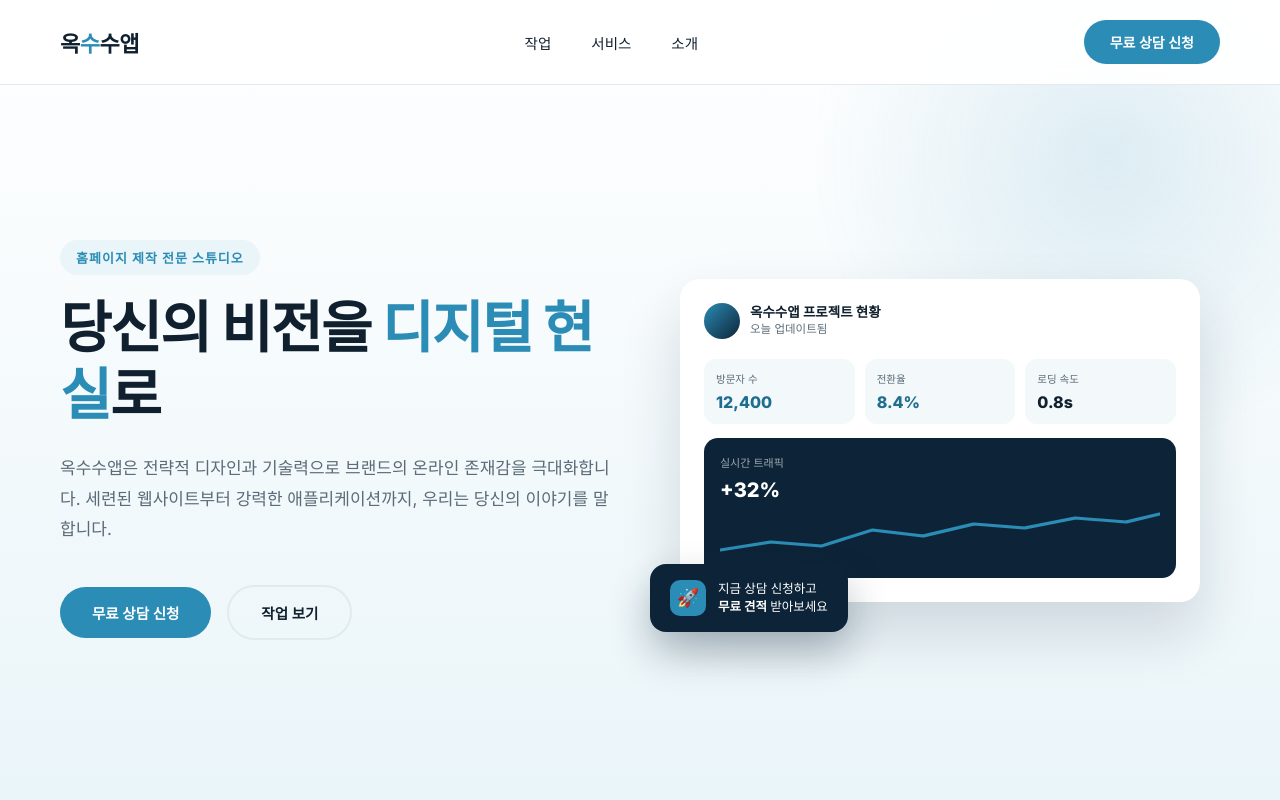
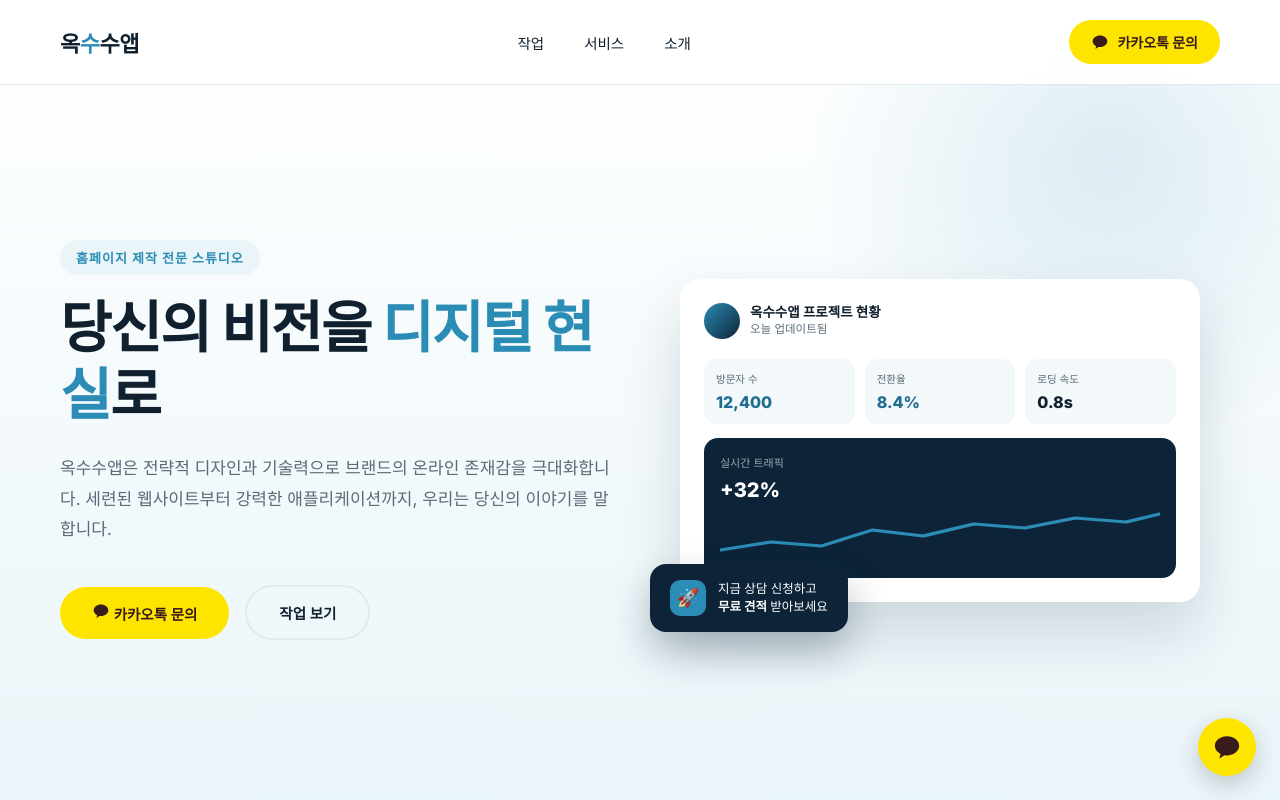
Before and after one commit to skystar3133/academy, a plain HTML site: page index.html in a window 1280 px wide. Shown: the top 800 px of the page. Drawn offline with Linux system fonts and the light colour scheme.

Commit message:
카카오톡 채널 문의 링크를 메인 곳곳에 눈에 띄게 추가
pf.kakao.com/_exmtKX 문의톡을 네비게이션, 히어로, 강점 섹션, 하단 CTA, 푸터, 우측 하단 플로팅 버튼에 카카오 옐로우 색상으로 배치. 이메일 문의는 보조 링크로 유지.

Co-Authored-By: Claude Sonnet 5 <noreply@anthropic.com>

```diff
--- a/index.html
+++ b/index.html
@@ -101,6 +101,69 @@
             background: var(--primary-dark);
             transform: translateY(-2px);
         }
+
+        /* Kakao channel */
+        .kakao-btn {
+            background: #FEE500;
+            color: #391B1B;
+            display: inline-flex;
+            align-items: center;
+            gap: 8px;
+            text-decoration: none;
+            font-weight: 700;
+            transition: all 0.3s ease;
+        }
+
+        .kakao-btn:hover {
+            background: #FFEB4D;
+            transform: translateY(-2px);
+        }
+
+        .kakao-btn svg { flex-shrink: 0; }
+
+        nav .kakao-btn {
+            padding: 12px 22px;
+            border-radius: 30px;
+            font-size: 14px;
+        }
+
+        .btn.kakao-btn {
+            padding: 15px 32px;
+            border-radius: 30px;
+            font-size: 14.5px;
+        }
+
+        .cta-section .kakao-btn {
+            background: #FEE500;
+            color: #391B1B;
+        }
+        .cta-section .kakao-btn:hover { background: #FFEB4D; }
+
+        .cta-secondary-link {
+            display: block;
+            margin-top: 18px;
+            font-size: 13.5px;
+            color: rgba(255,255,255,0.75);
+            text-decoration: underline;
+        }
+
+        .kakao-float {
+            position: fixed;
+            right: 24px;
+            bottom: 24px;
+            z-index: 999;
+            width: 58px;
+            height: 58px;
+            border-radius: 50%;
+            background: #FEE500;
+            display: flex;
+            align-items: center;
+            justify-content: center;
+            box-shadow: 0 8px 24px rgba(0,0,0,0.2);
+            transition: transform 0.25s ease;
+        }
+
+        .kakao-float:hover { transform: scale(1.08); }
 
         /* Hero Section */
         .hero {
@@ -672,7 +735,10 @@
             <li><a href="#services">서비스</a></li>
             <li><a href="#about">소개</a></li>
         </ul>
-        <a href="mailto:hello@oksusuapp.com" class="contact-btn">무료 상담 신청</a>
+        <a href="https://pf.kakao.com/_exmtKX" target="_blank" rel="noopener" class="contact-btn kakao-btn">
+            <svg width="18" height="18" viewBox="0 0 256 256" xmlns="http://www.w3.org/2000/svg"><path fill="#391B1B" d="M128 36C70.1 36 24 72.6 24 117.8c0 29.2 19.6 54.8 49 69.2-2.1 7.8-7.7 28.6-8.9 33-1.4 5.3 2 5.2 4.2 3.8 1.7-1.1 27-18.3 38-25.7 6.9 1 14 1.5 21.7 1.5 57.9 0 104-36.6 104-81.8S185.9 36 128 36z"/></svg>
+            카카오톡 문의
+        </a>
     </nav>
 
     <!-- Hero Section -->
@@ -682,7 +748,10 @@
             <h1>당신의 비전을 <em>디지털 현실</em>로</h1>
             <p>옥수수앱은 전략적 디자인과 기술력으로 브랜드의 온라인 존재감을 극대화합니다. 세련된 웹사이트부터 강력한 애플리케이션까지, 우리는 당신의 이야기를 말합니다.</p>
             <div class="hero-cta">
-                <a href="mailto:hello@oksusuapp.com" class="btn btn-primary">무료 상담 신청</a>
+                <a href="https://pf.kakao.com/_exmtKX" target="_blank" rel="noopener" class="btn kakao-btn">
+                    <svg width="18" height="18" viewBox="0 0 256 256" xmlns="http://www.w3.org/2000/svg"><path fill="#391B1B" d="M128 36C70.1 36 24 72.6 24 117.8c0 29.2 19.6 54.8 49 69.2-2.1 7.8-7.7 28.6-8.9 33-1.4 5.3 2 5.2 4.2 3.8 1.7-1.1 27-18.3 38-25.7 6.9 1 14 1.5 21.7 1.5 57.9 0 104-36.6 104-81.8S185.9 36 128 36z"/></svg>
+                    카카오톡 문의
+                </a>
                 <a href="#work" class="btn btn-outline">작업 보기</a>
             </div>
         </div>
@@ -817,7 +886,10 @@
             <h2>옥수수앱을 선택하는 이유</h2>
             <p>우리는 단순히 웹사이트를 만드는 것이 아닙니다. 당신의 비즈니스 목표를 이해하고, 그것을 디지털 경험으로 변환합니다.</p>
             <p>창의성, 기술력, 그리고 전략적 사고로 무장한 팀이 당신의 프로젝트에 집중합니다. 결과는 단순한 웹사이트가 아니라, 브랜드의 가치를 전달하는 강력한 도구입니다.</p>
-            <a href="mailto:hello@oksusuapp.com" class="btn btn-primary">무료 상담 신청</a>
+            <a href="https://pf.kakao.com/_exmtKX" target="_blank" rel="noopener" class="btn kakao-btn">
+                <svg width="18" height="18" viewBox="0 0 256 256" xmlns="http://www.w3.org/2000/svg"><path fill="#391B1B" d="M128 36C70.1 36 24 72.6 24 117.8c0 29.2 19.6 54.8 49 69.2-2.1 7.8-7.7 28.6-8.9 33-1.4 5.3 2 5.2 4.2 3.8 1.7-1.1 27-18.3 38-25.7 6.9 1 14 1.5 21.7 1.5 57.9 0 104-36.6 104-81.8S185.9 36 128 36z"/></svg>
+                카카오톡 문의
+            </a>
         </div>
         <div class="why-visual">
             <div class="why-stat-card">
@@ -900,7 +972,11 @@
         <div class="cta-section">
             <h2>당신의 프로젝트를 시작하세요</h2>
             <p>우리와 함께 디지털 변신을 경험하세요. 상담은 완전히 무료입니다.</p>
-            <a href="mailto:hello@oksusuapp.com" class="btn btn-primary">이메일로 문의하기</a>
+            <a href="https://pf.kakao.com/_exmtKX" target="_blank" rel="noopener" class="btn kakao-btn">
+                <svg width="18" height="18" viewBox="0 0 256 256" xmlns="http://www.w3.org/2000/svg"><path fill="#391B1B" d="M128 36C70.1 36 24 72.6 24 117.8c0 29.2 19.6 54.8 49 69.2-2.1 7.8-7.7 28.6-8.9 33-1.4 5.3 2 5.2 4.2 3.8 1.7-1.1 27-18.3 38-25.7 6.9 1 14 1.5 21.7 1.5 57.9 0 104-36.6 104-81.8S185.9 36 128 36z"/></svg>
+                카카오톡으로 문의하기
+            </a>
+            <a href="mailto:hello@oksusuapp.com" class="cta-secondary-link">또는 이메일로 문의하기</a>
         </div>
     </section>
 
@@ -930,6 +1006,7 @@
         <div>
             <h3>연락처</h3>
             <ul>
+                <li><a href="https://pf.kakao.com/_exmtKX" target="_blank" rel="noopener">카카오톡 채널 문의</a></li>
                 <li><a href="mailto:hello@oksusuapp.com">hello@oksusuapp.com</a></li>
                 <li><a href="#">Instagram</a></li>
                 <li><a href="#">LinkedIn</a></li>
@@ -940,6 +1017,11 @@
             <p>Designed & Developed with ❤️</p>
         </div>
     </footer>
+
+    <!-- 카카오톡 문의 플로팅 버튼 -->
+    <a href="https://pf.kakao.com/_exmtKX" target="_blank" rel="noopener" class="kakao-float" aria-label="카카오톡 문의">
+        <svg width="30" height="30" viewBox="0 0 256 256" xmlns="http://www.w3.org/2000/svg"><path fill="#391B1B" d="M128 36C70.1 36 24 72.6 24 117.8c0 29.2 19.6 54.8 49 69.2-2.1 7.8-7.7 28.6-8.9 33-1.4 5.3 2 5.2 4.2 3.8 1.7-1.1 27-18.3 38-25.7 6.9 1 14 1.5 21.7 1.5 57.9 0 104-36.6 104-81.8S185.9 36 128 36z"/></svg>
+    </a>
 
     <script>
         // Smooth navigation
```
